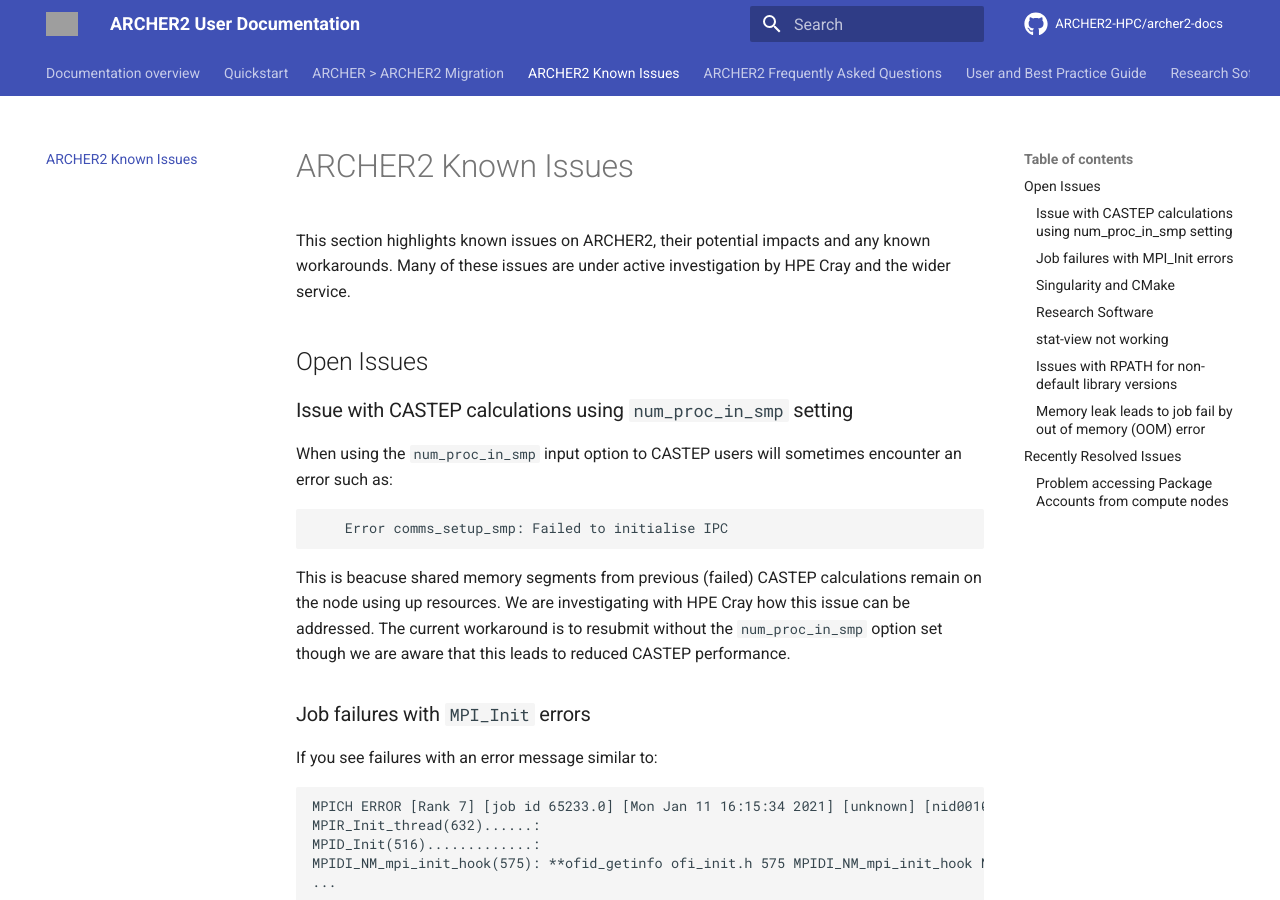
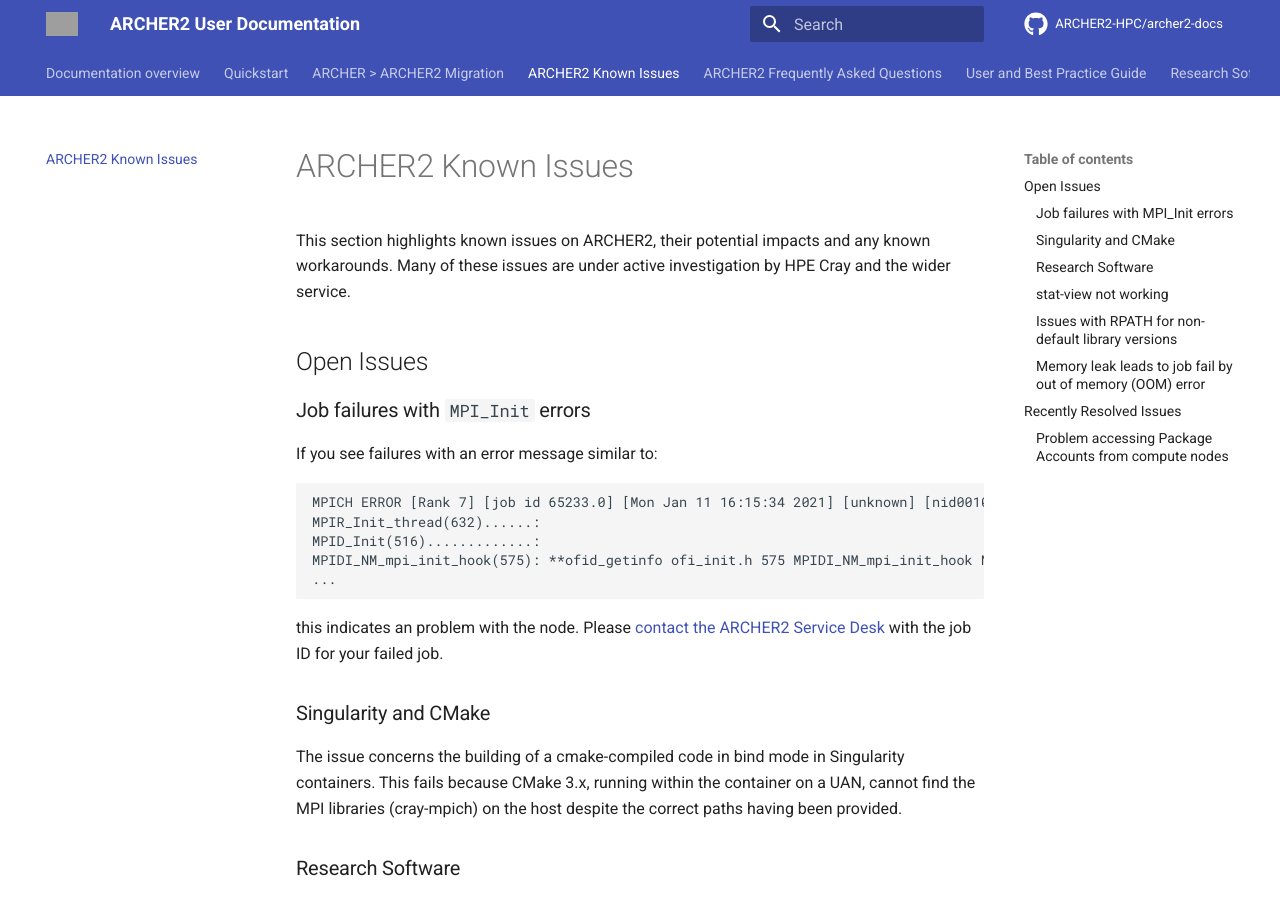
Before and after one commit to ARCHER2-HPC/archer2-docs, an MkDocs documentation site: the page built from docs/known-issues/index.md, in a window 1280 px wide and 900 px high. Built offline with MkDocs 1.6.1 and Material for MkDocs 9.7.7, drawn with Linux system fonts in a browser that asks for light colours; comment, search, counter and statistics services are not loaded; grey boxes are pictures that could not be loaded.

Commit message:
Removes shared memory segment issue

````diff
--- a/docs/known-issues/index.md
+++ b/docs/known-issues/index.md
@@ -5,20 +5,6 @@
 active investigation by HPE Cray and the wider service.
 
 ## Open Issues
-
-### Issue with CASTEP calculations using `num_proc_in_smp` setting
-
-When using the `num_proc_in_smp` input option to CASTEP users will sometimes encounter an
-error such as:
-
-```
-    Error comms_setup_smp: Failed to initialise IPC
-```
-
-This is beacuse shared memory segments from previous (failed) CASTEP calculations remain on
-the node using up resources. We are investigating with HPE Cray how this issue can be
-addressed. The current workaround is to resubmit without the `num_proc_in_smp` option
-set though we are aware that this leads to reduced CASTEP performance.
 
 ### Job failures with `MPI_Init` errors
 
````
